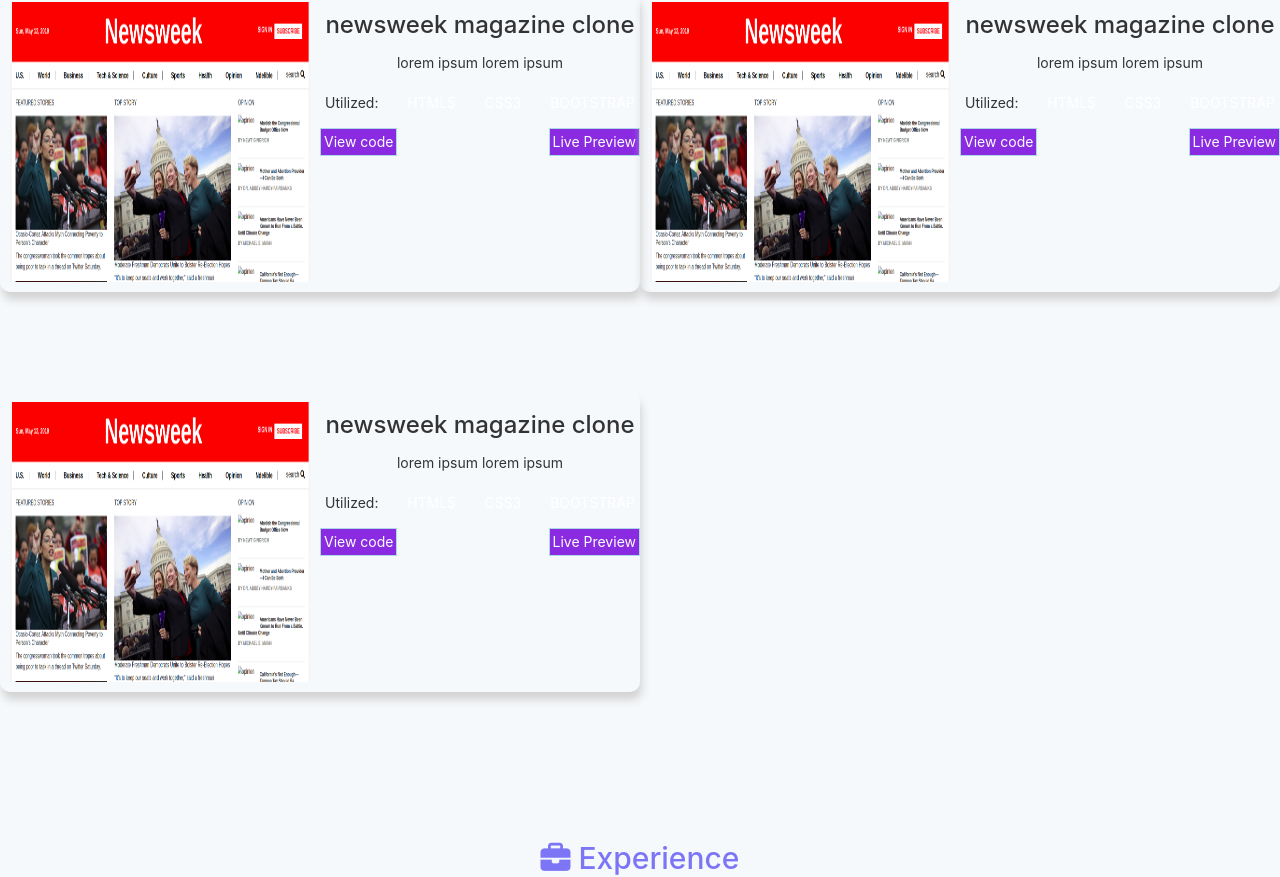
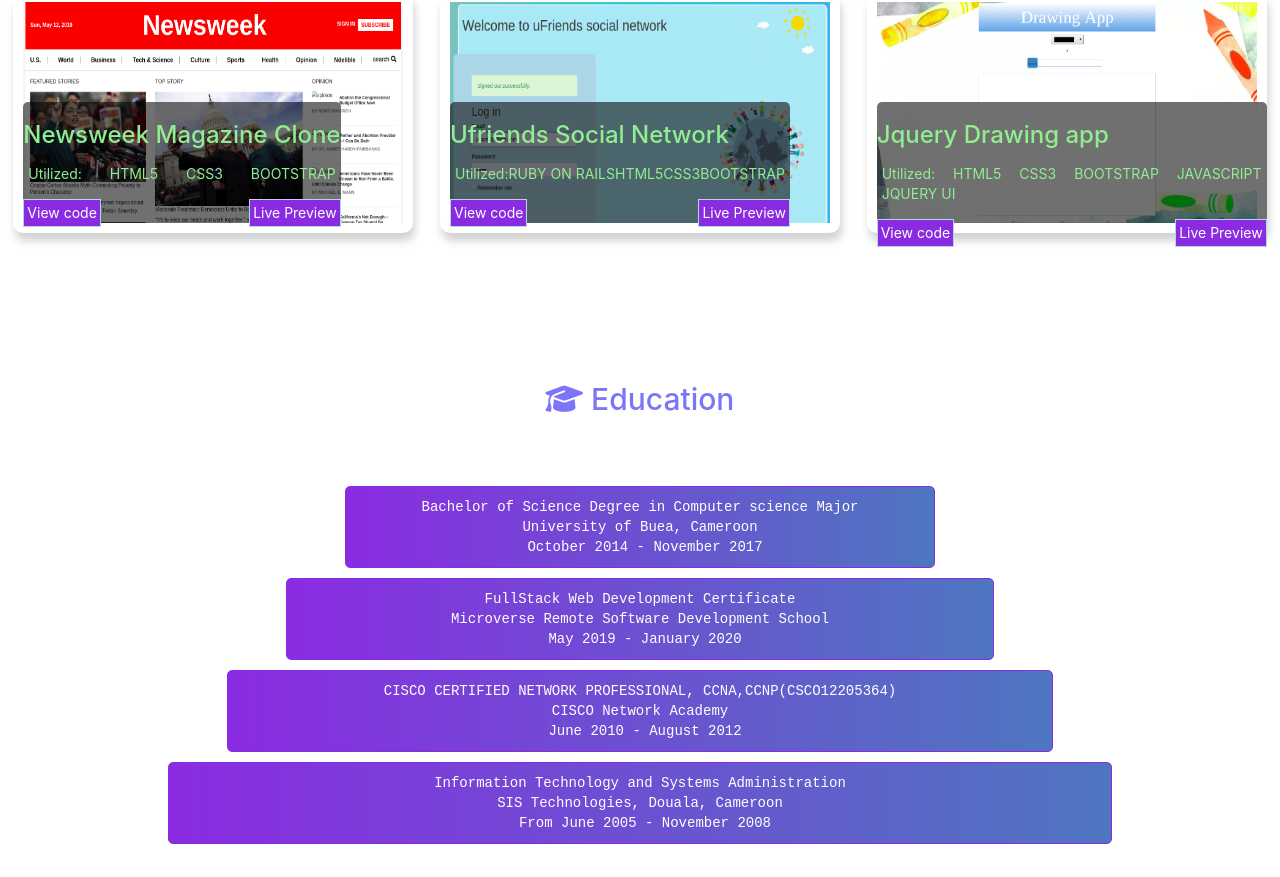
Before and after one commit to ngodi/albert, a React (Create React App) app: page / in a window 1280 px wide. Shown: the part 924-1801 px from the top of the page. Built offline with nearby package versions, Linux system fonts and the light colour scheme.

Commit message:
projects display design completed

```diff
--- a/src/Components/RightContent/Education/Education.css
+++ b/src/Components/RightContent/Education/Education.css
@@ -1,9 +1,10 @@
 .academic{
-    margin: 20px auto;
     width: 500px;
-    text-align: justify;
+    margin: 10px auto;
+    text-align: center;
     font-family:'Courier New', Courier, monospace;
     color:white;
+    background: linear-gradient(to right, blueviolet,rgb(78, 118, 192));
     border: 1px solid blueviolet;
     display: flex;
     flex-direction: column;
@@ -20,6 +21,17 @@
     margin: 100px auto 0 auto;
 }
 .academic-list{
-    background: linear-gradient(to right, blueviolet,rgb(78, 118, 192));
     padding: 50px;
 }
+.one{
+    width: 50%;
+}
+.two{
+    width: 60%;
+}
+.three{
+    width: 70%;
+}
+.four{
+ width: 80%;
+}
--- a/src/Components/RightContent/Education/Education.js
+++ b/src/Components/RightContent/Education/Education.js
@@ -8,26 +8,22 @@
     <div class="education">
         <h2><i class="fas fa-graduation-cap"></i> Education</h2>
        <div className="academic-list">
-       <div className="academic">
-                <i class="fas fa-book-open"></i>
+       <div className="academic one">
+                <span className = "degree">Bachelor of Science Degree in Computer science Major</span>
+                <span className = "school">University of Buea, Cameroon</span>
+                <span className = "period"> October 2014 - November 2017 </span>
+            </div>
+       <div className="academic two">
                 <span className = "degree">FullStack Web Development Certificate</span>
                 <span className = "school">Microverse Remote Software Development School</span>
                 <span className = "period">May 2019 - January 2020 </span>
             </div>
-            <div className="academic">
-                <i class="fas fa-book-open"></i>
-                <span className = "degree">Bachelor of Science Degree in Computer science Major</span>
-                <span className = "school">University of Buea, Cameroon</span>
-                <span className = "period"> October 2014 - November 2017 </span>
-            </div>
-            <div className="academic">
-                <i class="fas fa-book-open"></i>
+            <div className="academic three">
                 <span className = "degree">CISCO CERTIFIED NETWORK PROFESSIONAL, CCNA,CCNP(CSCO12205364)</span>
                 <span className = "school">CISCO Network Academy</span>
                 <span className = "period">June 2010 - August 2012 </span>
             </div>
-            <div className="academic">
-                <i class="fas fa-book-open"></i>
+            <div className="academic four">
                 <span className = "degree">Information Technology and Systems Administration</span>
                 <span className = "school">SIS Technologies, Douala, Cameroon</span>
                 <span className = "period">From June 2005 - November 2008 </span>
--- a/src/Components/RightContent/Navigation/Navigation.css
+++ b/src/Components/RightContent/Navigation/Navigation.css
@@ -14,3 +14,11 @@
     margin-top: -20px;
     box-shadow: 2px 4px 4px lightgray;
 }
+.right-nav{
+    display: flex;
+    flex-direction: column;
+    justify-content: space-between;
+}
+nav{
+    margin-top:20px;
+}
--- a/src/Components/RightContent/Navigation/Navigation.js
+++ b/src/Components/RightContent/Navigation/Navigation.js
@@ -10,14 +10,21 @@
 
       <Heading />
       <Social />
+      <div className="right-nav">
 
+        <div className="contact">
+        <span><i class="fas fa-home"></i> Sonara Road, Limbe, Cameroon</span>
+        <span><i class="fas fa-mobile-alt"></i> +237 672378393</span>
+        <span><i class="fas fa-envelope"></i> albertngodi@gmail.com</span>
+      </div>
       <nav>
         <span>About Me</span>
         <span>Projects</span>
         <span>Education</span>
         <span>Experience</span>
         <span>Publications</span>
-      </nav>
+        </nav>
+      </div>
     </div>
   );
 }
--- a/src/Components/RightContent/Navigation/Social/Social.js
+++ b/src/Components/RightContent/Navigation/Social/Social.js
@@ -9,9 +9,7 @@
         <a href='www.github.com/ngodi'><i class="fab fa-2x fa-github"></i></a>
         <a href='https://www.linkedin.com/in/albert-ngodi-b80267174/'><i class="fab fa-2x fa-linkedin-in"></i></a>
         <a href='https://twitter.com/albertngodi'> <i class="fab fa-2x fa-twitter"></i></a>
-        <span><i class="fas fa-home"></i> Sonara Road, Limbe, Cameroon</span>
-        <span><i class="fas fa-mobile-alt"></i> +237 672378393</span>
-        <span><i class="fas fa-envelope"></i> albertngodi@gmail.com</span>
+
         </div>
     </div>
   );
--- a/src/Components/RightContent/Projects/Projects.css
+++ b/src/Components/RightContent/Projects/Projects.css
@@ -1,12 +1,13 @@
 .project {
-    width: 50%;
-    height: 300px;
+    width: 400px;
     box-shadow: 2px 8px 8px lightgray;
     border-radius: 10px;
-    margin: 50px 0;
+    margin: 50px auto;
+    position: relative;
 }
+
 .projects{
-    margin: 0 auto;
+    margin: 100px auto;
 }
 
 .links{
@@ -16,10 +17,15 @@
 .links a{
     border: 1px solid lightblue;
     padding: 3px;
+    background: blueviolet;
+    text-decoration: none;
+    color:white;
+    font-size: bold;
 }
 .tech{
     display: flex;
     justify-content: space-between;
+    flex-wrap: wrap;
 }
 .title{
     color:white;
@@ -27,26 +33,29 @@
 .project p{
     padding: 5px;
 }
-.tec{
-color: white;
-}
-.links a{
-    background: blueviolet;
-    text-decoration: none;
-    color:white;
-    font-size: bold;
-}
+
 .project img{
-    float: left;
     height: 100%;
     padding: 10px;
 }
+
 .project-content{
+    height: 50%;
     display:flex;
-    justify-content: flex-end;
+    justify-content: flex-start;
     flex-direction: column;
+    text-align: justify;
+    color: lightgreen;
+    position: absolute;
+    bottom: 10px;
+    left: 10px;
+    background: rgba(0, 0, 0, 0.562);
+    border-radius: 5px;
+
 }
+
 .projects-list{
     display: flex;
     flex-wrap: wrap;
+    justify-content: space-between;
 }
--- a/src/Components/RightContent/Projects/Projects.js
+++ b/src/Components/RightContent/Projects/Projects.js
@@ -5,14 +5,12 @@
 import './Projects.css';
 
 const Projects = () => {
-
  const projects = projectList.map(project => {
      return (
          <div class = "project">
-           <img src = {project.preview} alt="Preview" width = "50%"/>
+           <img src = {project.preview} alt="Preview" width = "100%"/>
             <div className="project-content">
               <h3>{project.title}</h3>
-              <p>{project.description}</p>
               <p className = "tech">Utilized:{project.tech.map(tec =>
                   <span className="tec">{tec}</span>
               )}</p>
--- a/src/Components/RightContent/Projects/projectsData.js
+++ b/src/Components/RightContent/Projects/projectsData.js
@@ -1,29 +1,26 @@
 export const projectList = [
     {
     type: "front",
-    title: "newsweek magazine clone",
+    title: "Newsweek Magazine Clone",
     preview: "./images/newsweek.png",
-    description: "lorem ipsum lorem ipsum",
     tech: ['HTML5', 'CSS3', 'BOOTSTRAP'],
     code: "https://github.com/ngodi/NEWSWEEK",
     demo: "https://raw.githack.com/ngodi/NEWSWEEK/development/index.html"
     },
     {
-    type: "front",
-    title: "newsweek magazine clone",
-    preview: "./images/newsweek.png",
-    description: "lorem ipsum lorem ipsum",
-    tech: ['HTML5', 'CSS3', 'BOOTSTRAP'],
-    code: "https://github.com/ngodi/NEWSWEEK",
-    demo: "https://raw.githack.com/ngodi/NEWSWEEK/development/index.html"
+    type: "full",
+    title: "Ufriends Social Network",
+    preview: "./images/ufriends.png",
+    tech: ['RUBY ON RAILS','HTML5', 'CSS3', 'BOOTSTRAP'],
+    code: "https://github.com/diegoarvz4/building_facebook",
+    demo: "https://intense-refuge-98385.herokuapp.com/"
     },
     {
     type: "front",
-    title: "newsweek magazine clone",
-    preview: "./images/newsweek.png",
-    description: "lorem ipsum lorem ipsum",
-    tech: ['HTML5', 'CSS3', 'BOOTSTRAP'],
-    code: "https://github.com/ngodi/NEWSWEEK",
-    demo: "https://raw.githack.com/ngodi/NEWSWEEK/development/index.html"
+    title: "Jquery Drawing app",
+    preview: "./images/jdraw.png",
+    tech: ['HTML5', 'CSS3', 'BOOTSTRAP', 'JAVASCRIPT', 'JQUERY UI'],
+    code: "https://github.com/ngodi/JQuery_Drawing_App",
+    demo: "https://drawing-app.netlify.com/"
     }
 ];
--- a/src/Components/RightContent/RightContent.js
+++ b/src/Components/RightContent/RightContent.js
@@ -14,8 +14,9 @@
        <Navigation />
        <About />
        <Projects />
+       <Education />
        <Experience />
-       <Education />
+
     </div>
   );
 }
--- a/src/index.css
+++ b/src/index.css
@@ -10,7 +10,6 @@
   -webkit-font-smoothing: antialiased;
   -moz-osx-font-smoothing: grayscale;
   width: 100%;
-  background: #F6F9FC;
 }
 
 code {
```
Also changed, not shown: public/images/jdraw.png (added), public/images/ufriends.png (added).
